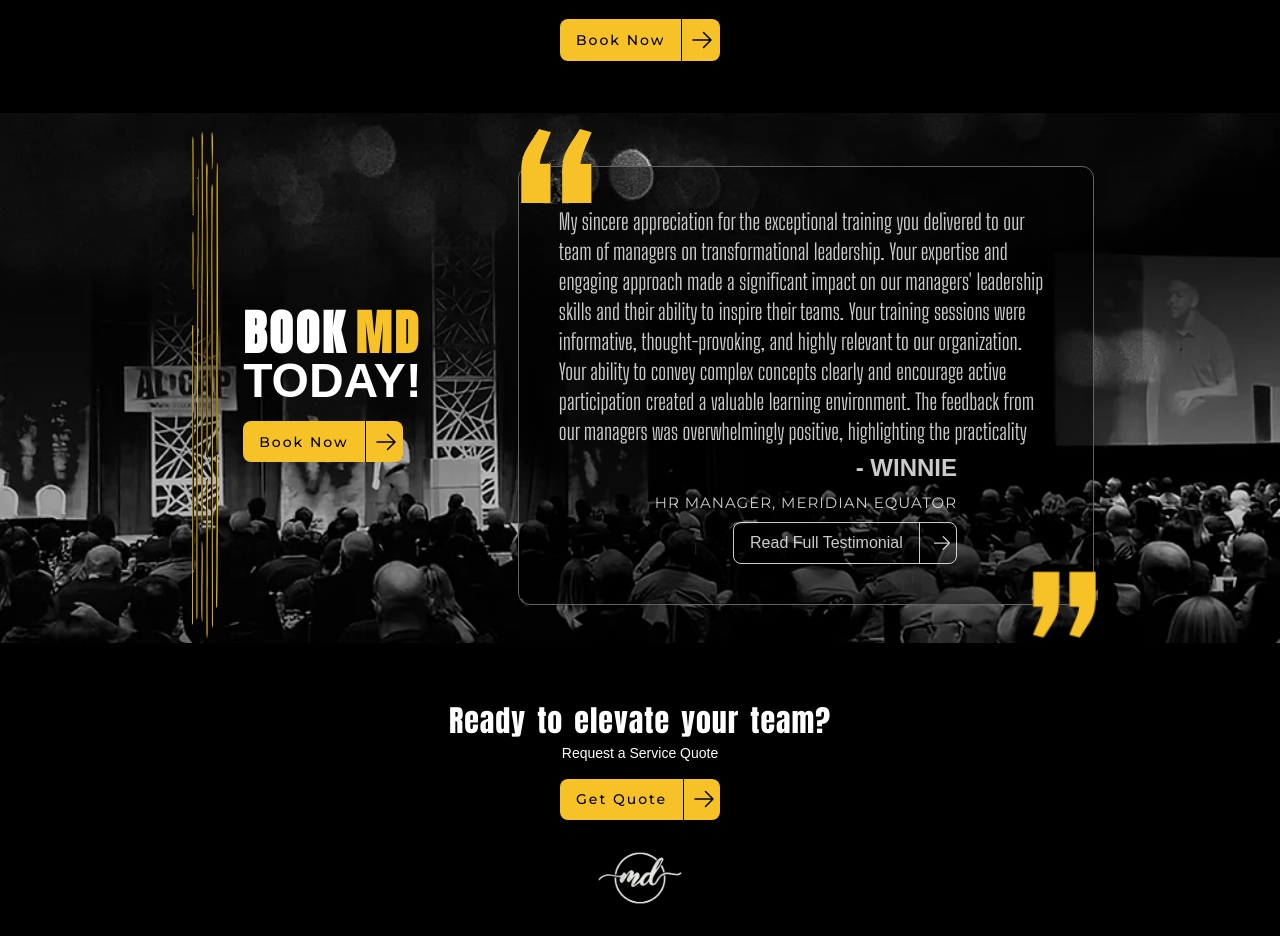
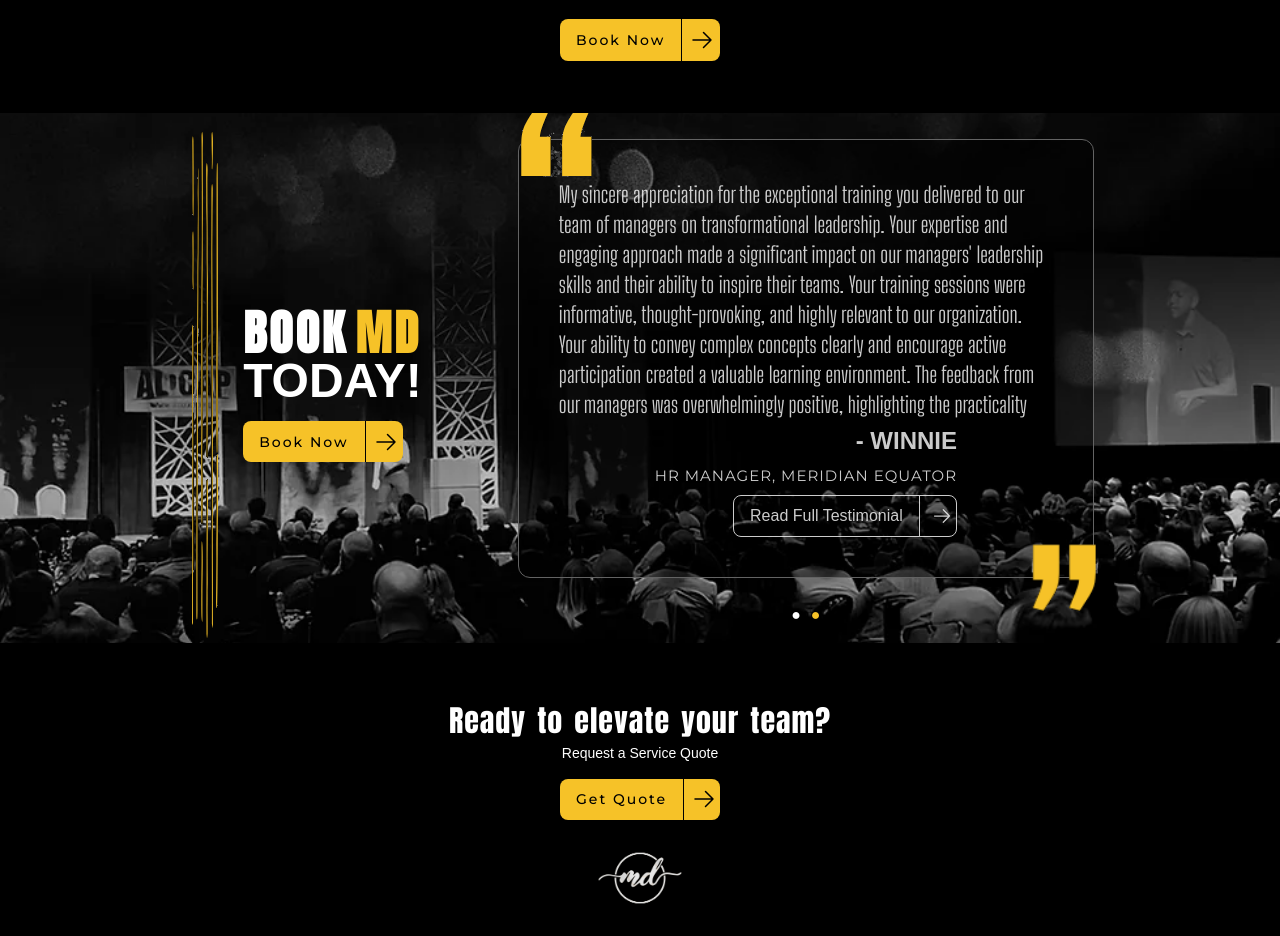
Before and after one commit to allanXQ/inky-ui, a React (Vite) app: page /home in a window 1280 px wide. Shown: the part 2920-3856 px from the top of the page. Built offline with nearby package versions, Linux system fonts and the light colour scheme; no server answers.

Commit message:
add dots

```diff
--- a/src/Components/Home/Testimonials.jsx
+++ b/src/Components/Home/Testimonials.jsx
@@ -32,6 +32,10 @@ const Testimonials = ({ openTestimonialModal, testimonialContent }) => {
     },
   };
 
+  const handleDotClick = (index) => {
+    setCurrent(index);
+  };
+
   return (
     <div id="testimonials" className="w-full overflow-hidden">
       <div className="flex flex-col gap-20 sm:flex-row sm:gap-0 md:gap-24 mt-4 items-center justify-center px-2 sm:px-0 w-full">
@@ -53,6 +57,7 @@ const Testimonials = ({ openTestimonialModal, testimonialContent }) => {
             </div>
           </div>
         </div>
+        <div>
           <div className="testimonial-container flex flex-col gap-5 border border-[#636363] rounded-xl sm:max-w-[60vw] md:max-w-[45vw] h-fit p-10 relative max-h-[450px]">
             <img
               src="./topquote.png"
@@ -118,6 +123,19 @@ const Testimonials = ({ openTestimonialModal, testimonialContent }) => {
               className="absolute bottom-[-35px] right-[5px] md:right-[-5px]"
             />
           </div>
+          <div className="flex justify-center mt-5">
+            {testimonialContent.map((_, idx) => (
+              <span
+                key={idx}
+                className={`dot ${current === idx ? "active" : ""}`}
+                onClick={() => handleDotClick(idx)}
+                style={{ cursor: "pointer", padding: "5px" }}
+              >
+                ●
+              </span>
+            ))}
+          </div>
+        </div>
       </div>
     </div>
   );
```
Lines whose indentation alone changed are shown as unchanged.
